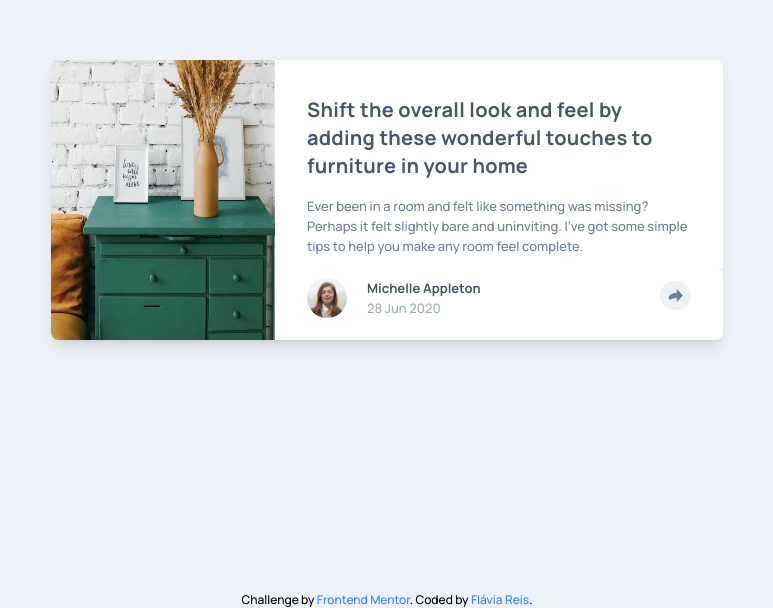
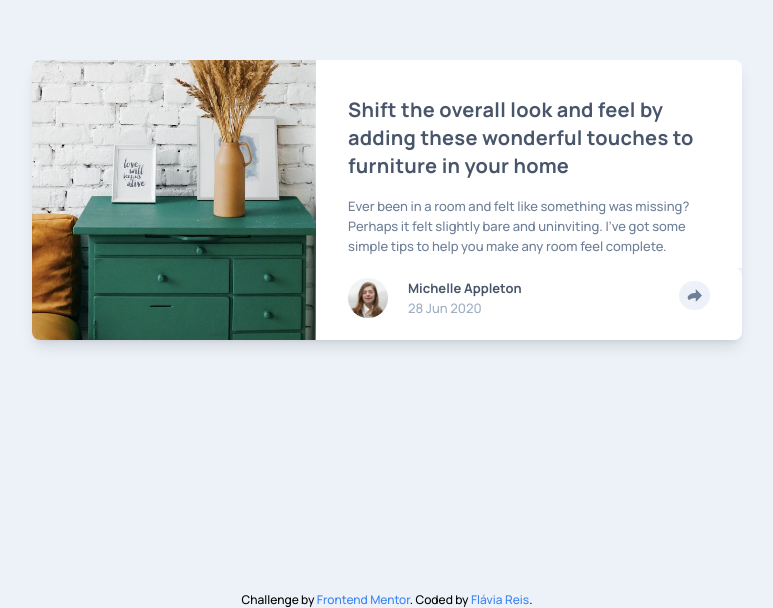
Before and after one commit to flaviare1s/article-preview-component, a React (Vite) app: page / in a window 1280 px wide. Shown: the part 192-800 px from the top of the page, without its empty margins (253-1026 px from the left). Built offline with nearby package versions, Linux system fonts and the light colour scheme.

Commit message:
Adjusting

```diff
--- a/src/App.jsx
+++ b/src/App.jsx
@@ -24,13 +24,13 @@ export function App() {
 
   return (
     <div className='bg-lightGrayishBlue font-Manrope min-h-screen flex flex-col items-center justify-center m-auto'>
-      <div className={`h-full w-11/12 my-auto sm:w-full sm:max-w-2xl sm:h-280 sm:grid sm:grid-cols-3 rounded-lg shadow-lg ${isLargeScreen ? 'overflow-visible' : 'overflow-hidden'}`}>
-        <div className='sm:col-span-1'>
+      <div className={`h-full w-11/12 my-auto sm:w-full sm:max-w-710 sm:h-280 sm:grid sm:grid-cols-10 rounded-lg shadow-lg ${isLargeScreen ? 'overflow-visible' : 'overflow-hidden'}`}>
+        <div className='sm:col-span-4 sm:w-285'>
           <img className='sm:hidden max-w-full h-auto rounded-t-lg' src={ image } alt="Drawers picture" />
-          <img className='hidden sm:block sm:w-285 sm:h-280 sm:rounded-l-lg' src={ imageDesktop } alt="Drawers picture" />
+          <img className='hidden sm:block sm:w-full sm:h-280 sm:rounded-l-lg' src={ imageDesktop } alt="Drawers picture" />
         </div>
 
-        <div className='sm:col-span-2 sm:h-280'>
+        <div className='sm:col-span-6 sm:h-280'>
           <div className='bg-white lg:rounded-tr-lg'>
             <h1 className='text-veryDarkGrayishBlue font-bold leading-6 px-8 pt-9 pb-4 tracking-wide sm:text-xl sm:tracking-wider'>
               Shift the overall look and feel by adding these wonderful
--- a/tailwind.config.js
+++ b/tailwind.config.js
@@ -23,7 +23,7 @@ export default {
         '285': '285px',
         '327': '327px',
         '445': '445px',
-        '730': '730px',
+        '710': '710px',
       },
       fontSize: {
         '13': '13px',
```
